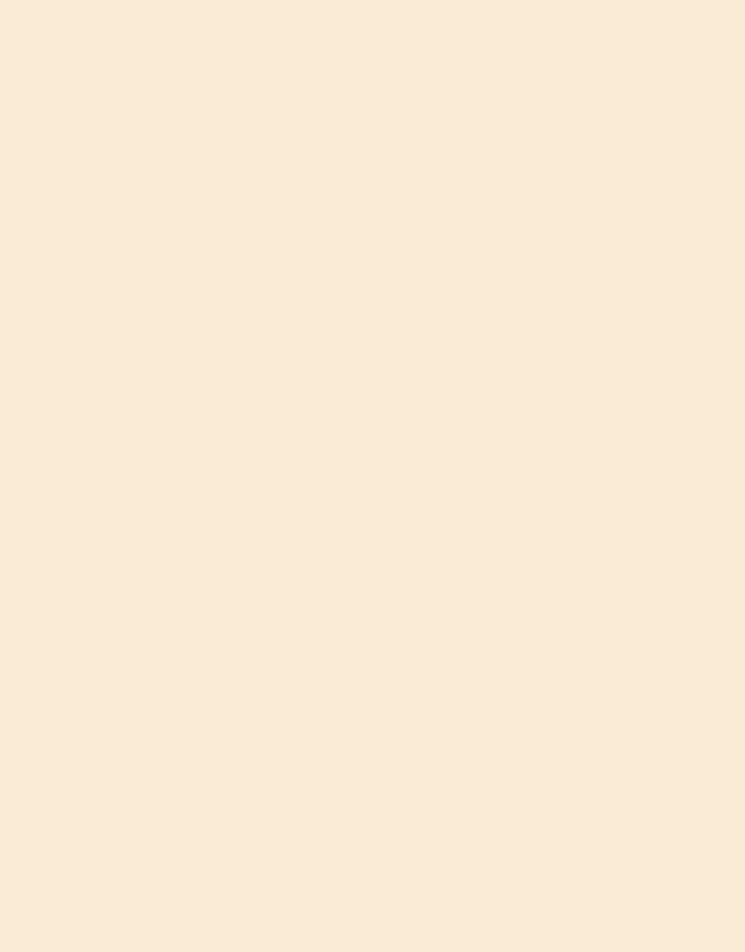
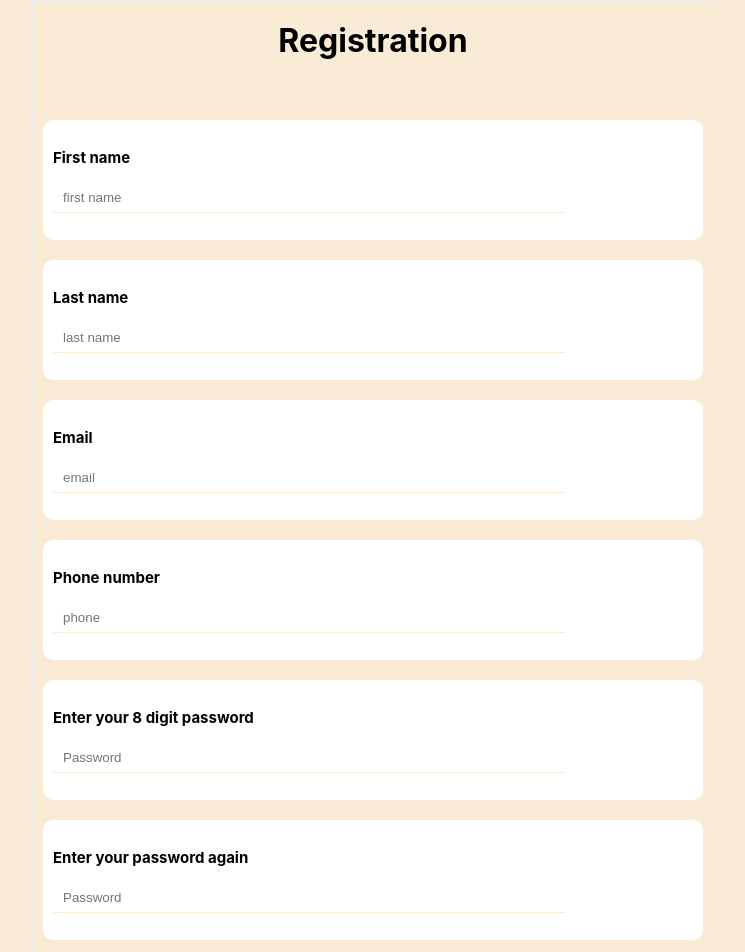
Before and after one commit to Godden13/drinks_database_frontEnd, a React (Create React App) app: page /register in a window 1280 px wide. Before the commit this address had no page. Shown: the top 952 px of the page, without its empty margins (267-1012 px from the left). Before the commit the page ends 800 px from the top, so only its background shows below. Built offline with nearby package versions, Linux system fonts and the light colour scheme.

Commit message:
send registration information to backend for hashing and storing

```diff
--- a/package.json
+++ b/package.json
@@ -6,6 +6,7 @@
     "@testing-library/jest-dom": "^5.16.5",
     "@testing-library/react": "^13.4.0",
     "@testing-library/user-event": "^13.5.0",
+    "axios": "^1.3.4",
     "react": "^18.2.0",
     "react-dom": "^18.2.0",
     "react-router-dom": "^6.8.2",
--- a/src/App.js
+++ b/src/App.js
@@ -2,14 +2,16 @@ import './App.css';
 import { BrowserRouter, Route, Routes } from 'react-router-dom'
 import Registration from './pages/RegistrationPage/RegistrationPage';
 import Login from './pages/loginPage/Login';
+import HomePage from './pages/HomePage/HomePage';
 
 function App() {
   return (
     <div className="App">
       <BrowserRouter>
         <Routes>
-          <Route index element={<Registration />} />
-          <Route path='login' element={<Login />} />
+          <Route index element={<Login />} />
+          <Route path='/register' element={<Registration />} />
+          <Route path='/homepage' element={<HomePage />} />
         </Routes>
       </BrowserRouter>
     </div>
--- /dev/null
+++ b/src/api/auth.js
@@ -0,0 +1,12 @@
+import { httpClient } from './axios'
+
+export function register(user) {
+ return httpClient.post("users", user)
+}
+export function login(username, password) {
+  return httpClient.post("login", { username, password});
+}
+
+export function getCurrentUser() {
+  return httpClient.get("current-user").then(({ data }) => data);
+}
--- /dev/null
+++ b/src/api/axios.js
@@ -0,0 +1,15 @@
+import axios from "axios";
+import { readToken } from "../utils";
+
+const httpClient = axios.create({
+  baseURL: process.env.REACT_APP_API_BASE_URL
+})
+
+httpClient.interceptors.request.use(function (config) {
+  config.headers['Autorisation'] = `Bearer: ${readToken()}`
+  return config;
+}, function (error){
+  return Promise.reject(error);
+});
+
+export { httpClient };
--- /dev/null
+++ b/src/pages/HomePage/HomePage.jsx
@@ -0,0 +1,9 @@
+import './HomePage.css';
+
+export default function HomePage(){
+  return (
+    <div className="homepage">
+      <h1>Welcome to the home page</h1>
+    </div>
+  )
+}
--- a/src/pages/RegistrationPage/RegistrationPage.jsx
+++ b/src/pages/RegistrationPage/RegistrationPage.jsx
@@ -1,36 +1,71 @@
-import { Link } from 'react-router-dom';
-import './RegistrationPage.css';
+import { useState } from "react";
+import { Link, useNavigate } from "react-router-dom";
+import { register } from "../../api/auth";
+import "./RegistrationPage.css";
 
 export default function Registration() {
+  const [isLoading, setIsLoading] = useState(false);
+  const navigate = useNavigate();
+
+  async function handleSubmit(e) {
+    e.preventDefault();
+    const { target } = e;
+    const data = {
+      firstName: target.firstName.value,
+      lastName: target.lastName.value,
+      email: target.email.value,
+      phone: target.phone.value,
+      password: target.password.value,
+      passwordConfirm: target.password.value,
+    };
+    setIsLoading(true);
+    await register(data);
+    setIsLoading(false);
+    navigate("/");
+  }
+
   return (
-    <form className="registration">
+    <form className="registration" onSubmit={handleSubmit}>
       <h1>Registration</h1>
+      <p>{isLoading ? "Loading..." : ""}</p>
       <div className="signupCard">
         <h2>First name</h2>
-          <input type="text" placeholder="first name" />
+        <input type="text" placeholder="first name" name="firstName" required />
       </div>
       <div className="signupCard">
         <h2>Last name</h2>
-          <input type="text" placeholder="last name" />
+        <input type="text" placeholder="last name" name="lastName" required />
       </div>
       <div className="signupCard">
         <h2>Email</h2>
-          <input type="email" placeholder="email" />
+        <input type="email" placeholder="email" name="email" required />
       </div>
       <div className="signupCard">
         <h2>Phone number</h2>
-          <input type="phone" placeholder="phone" />
+        <input type="phone" placeholder="phone" name="phone" required />
       </div>
       <div className="signupCard">
         <h2>Enter your 8 digit password</h2>
-          <input type="password" placeholder="Password" />
+        <input
+          type="password"
+          placeholder="Password"
+          name="password"
+          required
+        />
       </div>
       <div className="signupCard">
         <h2>Enter your password again</h2>
-          <input type="password" placeholder="Password" />
+        <input
+          type="password"
+          placeholder="Password"
+          name="passwordConfirmation"
+          required
+        />
       </div>
       <button>Register</button>
-        <p>Already have an account? <Link to="login">login</Link></p>
+      <p>
+        Already have an account? <Link to="login">login</Link>
+      </p>
     </form>
   );
 }
--- a/src/pages/loginPage/Login.jsx
+++ b/src/pages/loginPage/Login.jsx
@@ -1,15 +1,48 @@
-import { Link } from 'react-router-dom';
-import '../RegistrationPage/RegistrationPage.css';
+import { useState } from "react";
+import { Link, useNavigate } from "react-router-dom";
+import { login } from "../../api/auth";
+import { saveToken } from "../../utils";
+import "../RegistrationPage/RegistrationPage.css";
 
 export default function Login() {
+  const [isLoading, setIsLoading] = useState(false);
+  const [error, setError] = useState("");
+  const navigate = useNavigate();
+
+  const handleSubmit = async (e) => {
+    e.preventDefault();
+    const { target } = e;
+    const user = {
+      emailAddress: target.emailAddress.value,
+      password: target.password.value,
+    };
+
+    setIsLoading(true);
+    setError("");
+    try {
+      const { data } = await login(user.emailAddress, user.password);
+      saveToken(data.token);
+      navigate("/homepage");
+    } catch (e) {
+      console.log(e);
+      if (e.response.status === 401) {
+        setError("Invalid username or passeword");
+      }
+    } finally {
+      setIsLoading(false);
+    }
+  };
+
   return (
-    <form className="login_page">
+    <form className="login_page" onSubmit={handleSubmit}>
       <h1>Log in </h1>
+      {isLoading && <p>Loading...</p>}
+      {error && <p className="error">{error}</p>}
       <div className="signupCard">
         <h2>Enter your info here</h2>
         <div className="login_pwd">
-          <input type="text" placeholder="email" />
-          <input type="text" placeholder="Password" />
+          <input type="text" placeholder="email" name="emailAddress" required />
+          <input type="text" placeholder="Password" name="password" />
         </div>
       </div>
       <button>Login</button>
--- /dev/null
+++ b/src/utils.js
@@ -0,0 +1,9 @@
+const TOKEN_LOCATION = "token"
+
+export function saveToken(token) {
+  localStorage.setItem(TOKEN_LOCATION, token);
+}
+
+export function readToken() {
+  return localStorage.getItem(TOKEN_LOCATION);
+}
```
Also changed, not shown: src/pages/LoadingPage/LoadingPage.jsx (+14 -0 lines), src/pages/ProfilePage/ProfilePage.jsx (added, +12 -0 lines), src/pages/HomePage/HomePage.css (added), src/pages/ProfilePage/ProfilePage.css (added), 2 other files (tests, documents, lock files or other folders). Lines whose indentation alone changed are shown as unchanged.
